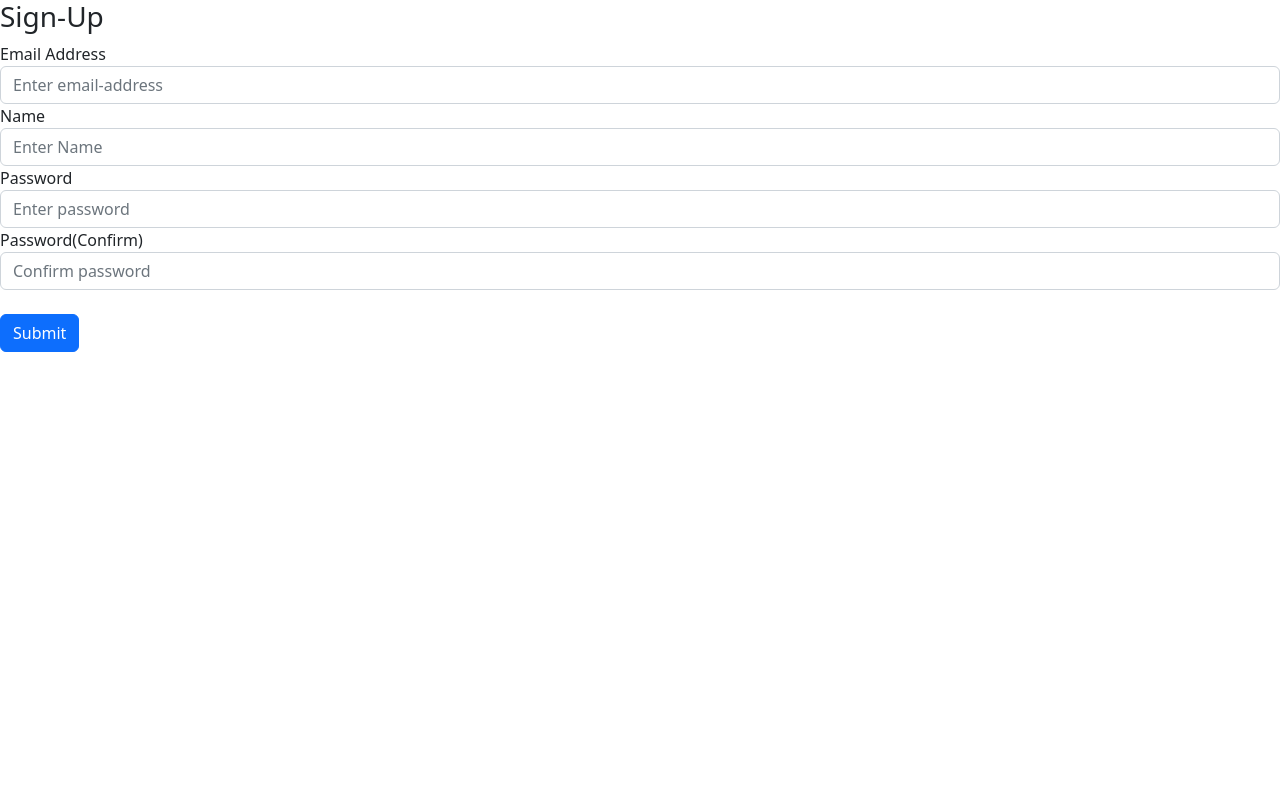
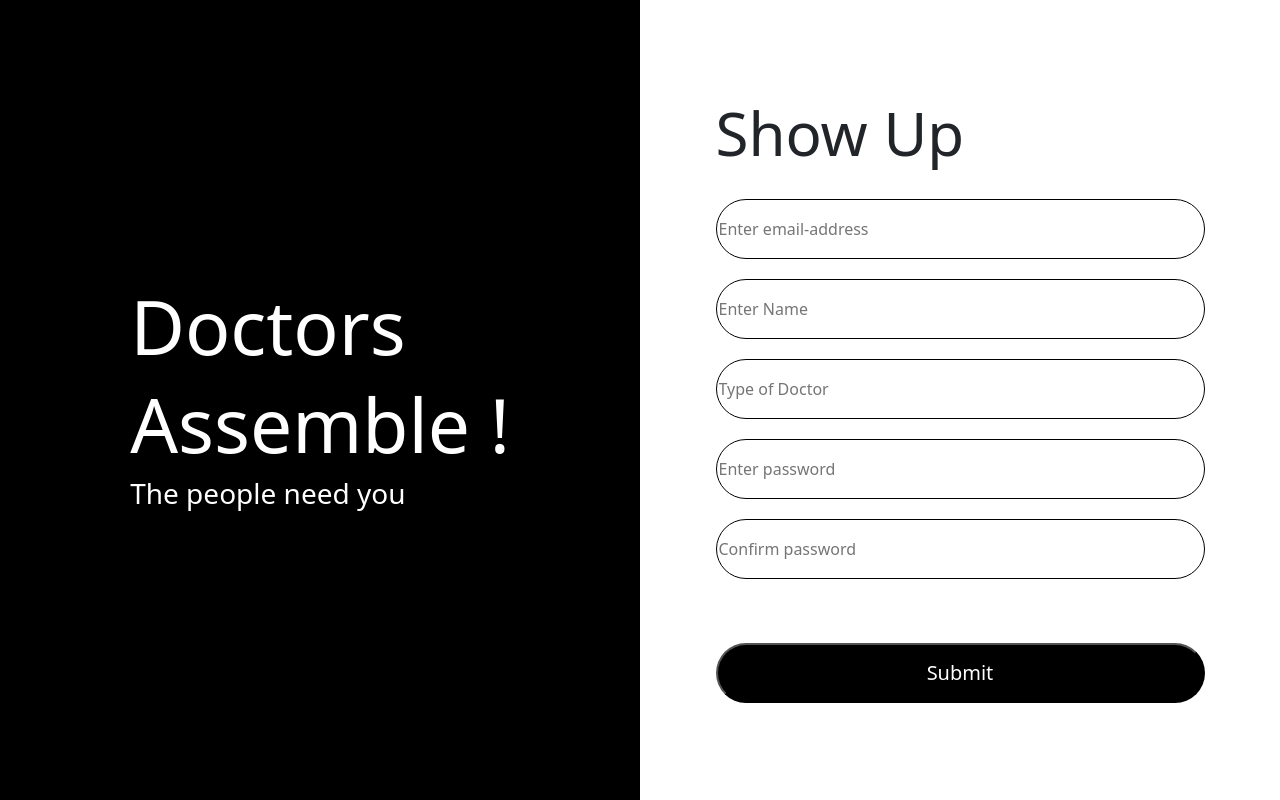
Before and after one commit to amankumar11/Optum-Stratethon, a Flask app: page /signup in a window 1280 px wide. Run offline with Flask 2, Linux system fonts and the light colour scheme.

Commit message:
Login/Signup page done

```diff
--- a/Healthify/__init__.py
+++ b/Healthify/__init__.py
@@ -2,8 +2,6 @@ from flask import Flask
 from flask_sqlalchemy import SQLAlchemy
 from os import path
 from flask_login import LoginManager
-
-# from Healthify.auth import login
 
 db = SQLAlchemy()
 DB_NAME = "database.db"
--- a/Healthify/auth.py
+++ b/Healthify/auth.py
@@ -38,6 +38,7 @@ def sign_up():
     if request.method == 'POST':
         email = request.form.get('email')
         name = request.form.get('name')
+        doctype = request.form.get('doctype')
         password1 = request.form.get('password1')
         password2 = request.form.get('password2')
 
@@ -54,10 +55,10 @@ def sign_up():
         elif len(password1) < 7:
             flash('Password must be greater than 7 characters', category='error')
         else:
-            new_user = User(email=email, name=name, password=generate_password_hash(password1, method='sha256'))
+            new_user = User(email=email, name=name, doctype=doctype, password=generate_password_hash(password1, method='sha256'))
             db.session.add(new_user)
             db.session.commit()
-            login_user(user, remember=True)
+            login_user(new_user, remember=True)
             flash("Account created", category='success')
             return redirect(url_for('views.dashboard'))
 
--- a/Healthify/models.py
+++ b/Healthify/models.py
@@ -11,4 +11,5 @@ class User(db.Model, UserMixin):
     id = db.Column(db.Integer, primary_key=True)
     email = db.Column(db.String(150), unique=True)
     name = db.column(db.String(150))
+    doctype = db.column(db.String(150))
     password = db.Column(db.String(150))
--- a/Healthify/static/css/index.css
+++ b/Healthify/static/css/index.css
@@ -165,3 +165,18 @@
     width: 489px;
     margin-top: 30px;
 }
+
+.signup-input{
+    width: 489px;
+    height: 60px;
+    margin: 10px 0px;
+    border: 1px solid black;
+    border-radius: 50px;
+}
+
+.signup-btn{
+    margin-left: 0px;
+    height: 60px;
+    width: 489px;
+    margin-top: 30px;
+}
--- a/Healthify/templates/signup.html
+++ b/Healthify/templates/signup.html
@@ -4,6 +4,8 @@
     <meta charset="utf-8">
     <meta name="viewport" content="width=device-width, initial-scale=1">
     <title>Healthify-SignUp</title>
+    <link href="../static/css/nav.css" rel="stylesheet">
+    <link href="../static/css/index.css" rel="stylesheet">
     <link href="https://cdn.jsdelivr.net/npm/bootstrap@5.2.2/dist/css/bootstrap.min.css" rel="stylesheet" integrity="sha384-Zenh87qX5JnK2Jl0vWa8Ck2rdkQ2Bzep5IDxbcnCeuOxjzrPF/et3URy9Bv1WTRi" crossorigin="anonymous">
   </head>
   <body>
@@ -27,27 +29,46 @@
       </div>
       {% endif %} {% endfor %} {% endif %} {% endwith %}
 
+
+
+    <section class="signin">
+      <div class="signin-left">
+          <div class="signinleft-details">
+              <h1 class="signinleft-h1">Doctors</h1>
+              <h1 class="signinleft-h1">Assemble !</h1>
+              <h3>The people need you</h3>
+          </div>
+      </div>
+      <div class="signin-right">
+          <div class="siginright-details">
+              <h1 class="signinright-h1">Show Up</h1>
+              <!-- <div class="input-div">
+                  <input type="text" class="signin-input">
+                  <input type="password" class="signin-input">
+                  <button class="blackbtn signin-btn">Get Access</button>
+              </div> -->
               <form method="POST">
-        <h3>Sign-Up</h3>
                 <div class="form-group">
-            <label for="email">Email Address</label>
-            <input type="email" class="form-control" id="email" name="email" placeholder="Enter email-address"/>
+                    <input type="email" class="signup-input" id="email" name="email" placeholder="Enter email-address"/>
                 </div>
                 <div class="form-group">
-            <label for="name">Name</label>
-            <input type="text" class="form-control" id="name" name="name" placeholder="Enter Name"/>
+                    <input type="text" class="signup-input" id="name" name="name" placeholder="Enter Name"/>
                 </div>
                 <div class="form-group">
-            <label for="password1">Password</label>
-            <input type="password" class="form-control" id="password1" name="password1" placeholder="Enter password"/>
+                    <input type="text" class="signup-input" id="doctype" name="doctype" placeholder="Type of Doctor"/>
                 </div>
                 <div class="form-group">
-            <label for="password2">Password(Confirm)</label>
-            <input type="password" class="form-control" id="password2" name="password2" placeholder="Confirm password"/>
+                    <input type="password" class="signup-input" id="password1" name="password1" placeholder="Enter password"/>
+                </div>
+                <div class="form-group">
+                    <input type="password" class="signup-input" id="password2" name="password2" placeholder="Confirm password"/>
                 </div>
                 <br/>
-        <button type="submit" class="btn btn-primary">Submit</button>
+                <button type="submit" class="blackbtn signup-btn">Submit</button>
             </form>
+          </div>
+      </div>
+  </section>
 
     <script src="https://cdn.jsdelivr.net/npm/bootstrap@5.2.2/dist/js/bootstrap.bundle.min.js" integrity="sha384-OERcA2EqjJCMA+/3y+gxIOqMEjwtxJY7qPCqsdltbNJuaOe923+mo//f6V8Qbsw3" crossorigin="anonymous"></script>
   </body>
```
Also changed, not shown: Healthify/templates/signin.html (+25 -6 lines), Healthify/database.db, main.py (line endings or trailing spaces). Lines whose indentation alone changed are shown as unchanged.
